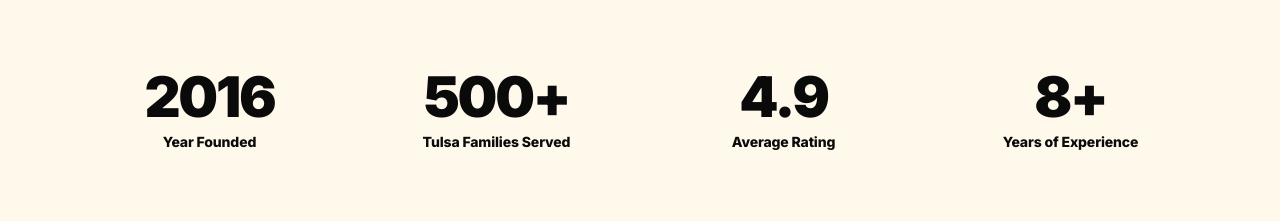
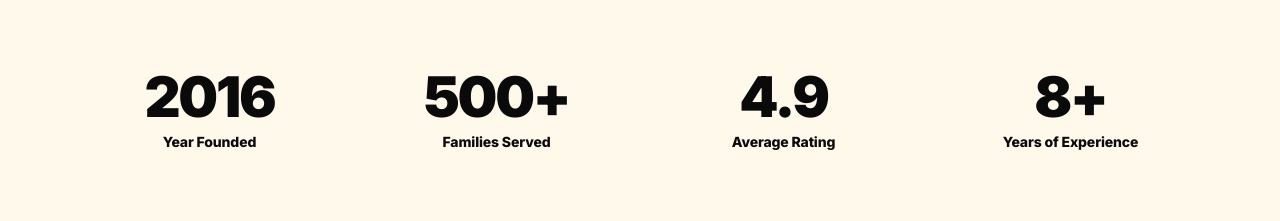
Before and after one commit to alekwayne3-crypto/personal_site, a React (Vite) app in the folder client/: page /about in a window 1280 px wide. Shown: the part 1680-1901 px from the top of the page. Built offline with nearby package versions, Linux system fonts and the light colour scheme.

Commit message:
Remove Tulsa from Families Served stat

```diff
--- a/client/src/pages/AboutPage.jsx
+++ b/client/src/pages/AboutPage.jsx
@@ -6,7 +6,7 @@ import './AboutPage.css'
 
 const STATS = [
   { value: '2016', label: 'Year Founded' },
-  { value: '500+', label: 'Tulsa Families Served' },
+  { value: '500+', label: 'Families Served' },
   { value: '4.9',  label: 'Average Rating' },
   { value: '8+',   label: 'Years of Experience' },
 ]
```
